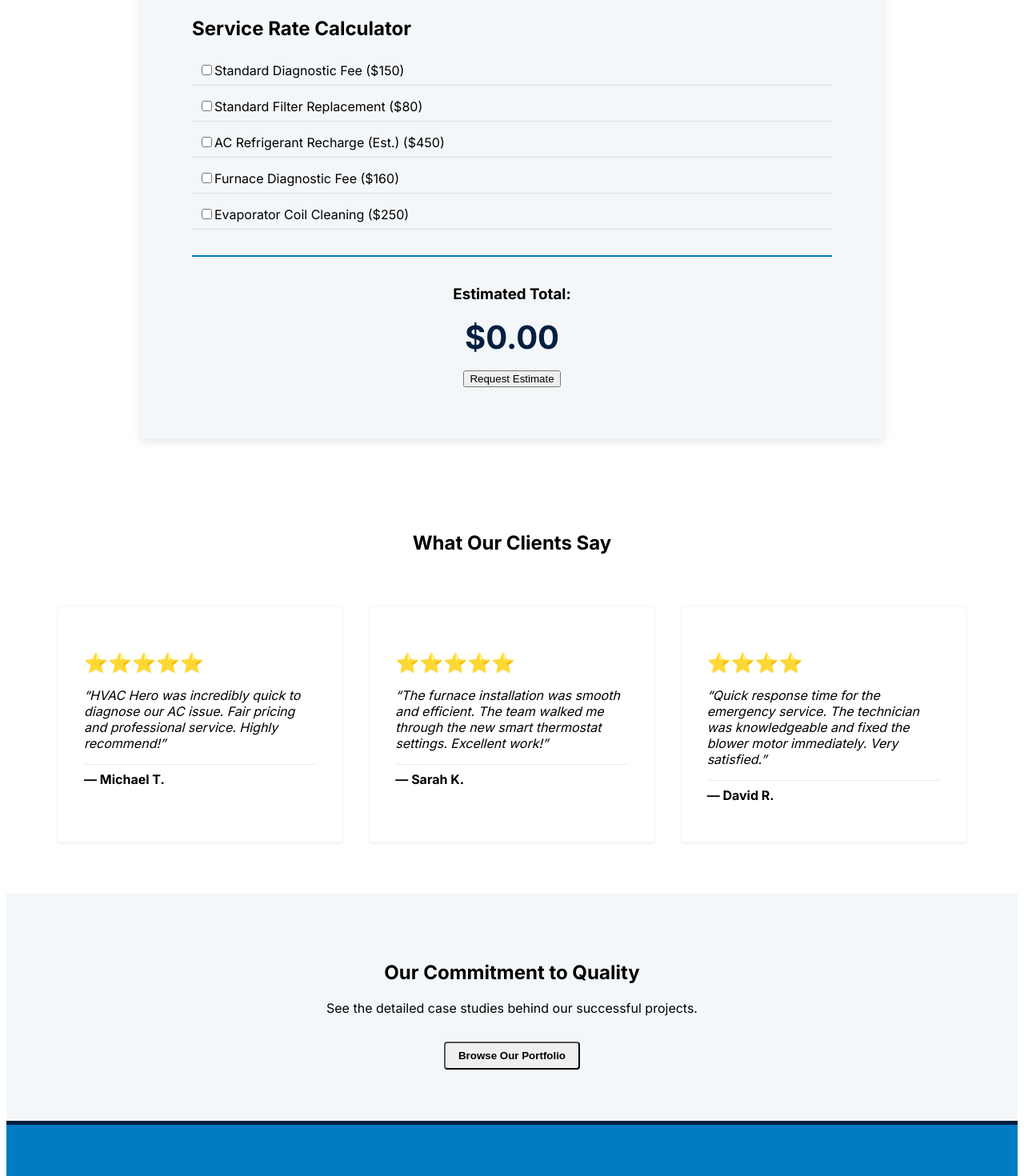
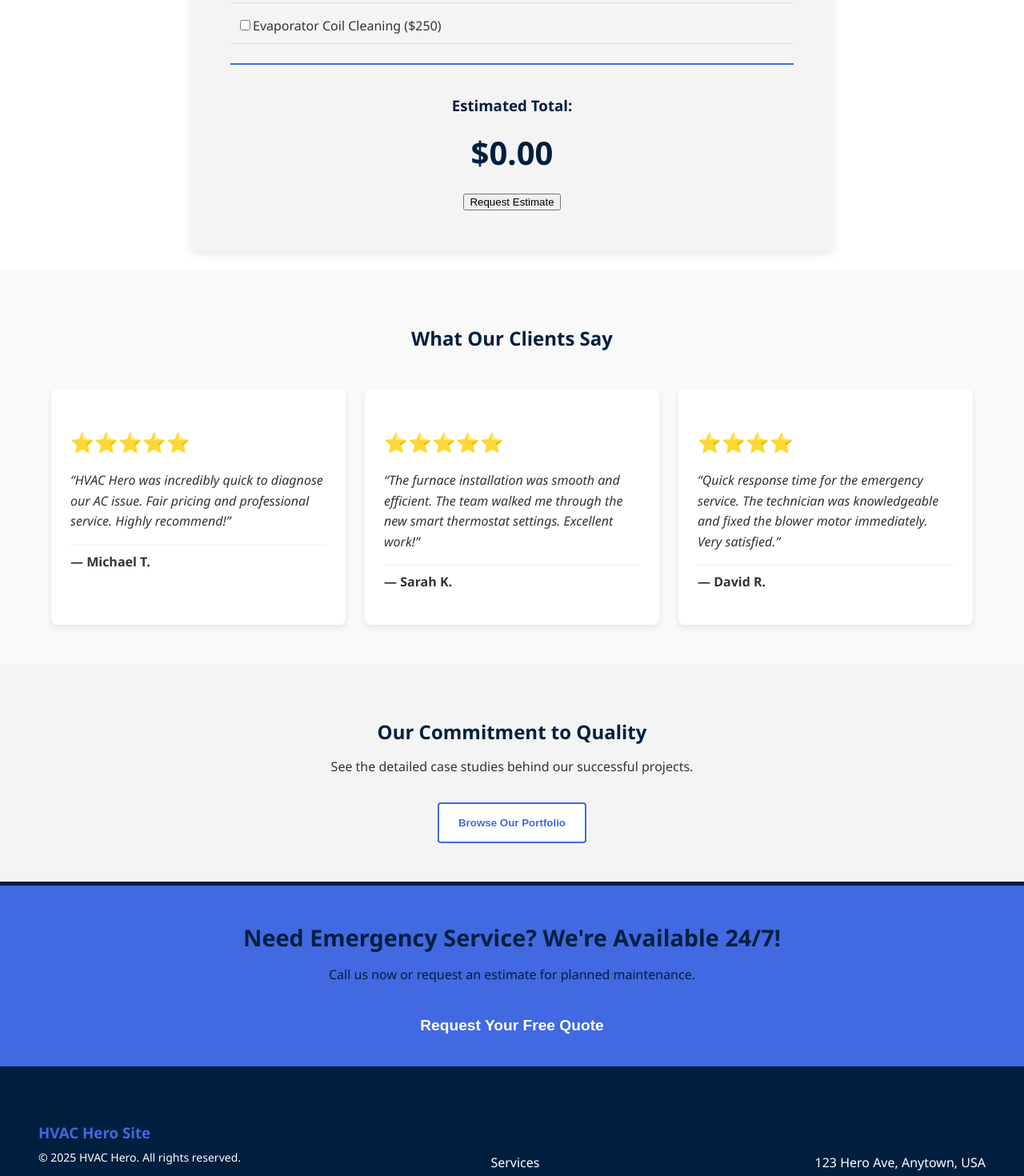
Before and after one commit to Marjory00/hvac-hero-site, a Next.js app: page / in a window 1280 px wide. Shown: the part 900-2370 px from the top of the page at 80% size. Built offline with nearby package versions, Linux system fonts and the light colour scheme.

Commit message:
cards css

```diff
--- a/src/app/globals.css
+++ b/src/app/globals.css
@@ -1,19 +1,120 @@
-/* src/app/globals.css */
+/*
+|--------------------------------------------------------------------------
+| 1. CSS VARIABLES (CUSTOM PROPERTIES)
+|--------------------------------------------------------------------------
+| Defines the core design system for colors, spacing, and typography.
+*/
+
 :root {
-  /* Colors: Use HVAC-themed colors (Blue for Cool, Orange for Heat) */
-  --color-navy: #041f40;
-  --color-sky-blue: #007bc4;
-  --color-safety-orange: #ff7f00;
-  --color-light-gray: #f4f7f9;
-  --color-text-dark: #333333;
+  /* Colors */
+  --color-navy: #001f3f;       /* Primary/Deep Blue */
+  --color-sky-blue: #4169e1;   /* Secondary/Action Blue */
+  --color-green: #28a745;      /* Success/Confirmation */
+  --color-red: #dc3545;        /* Error/Danger */
+  --color-light-gray: #f4f4f4; /* Light Section Background */
+  --color-text-primary: #333;
+  --color-text-secondary: #555;
+  --color-background: #ffffff;
+  --color-background-secondary: #f9f9f9;
 
-  /* Spacing Scale (based on an 8px grid) */
-  --space-xs: 4px;
-  --space-sm: 8px;
-  --space-md: 16px;
-  --space-lg: 32px;
-  --space-xl: 64px;
+  /* Spacing Scale (based on a 8px grid) */
+  --space-xs: 0.25rem;  /* 4px */
+  --space-sm: 0.5rem;   /* 8px */
+  --space-md: 1rem;     /* 16px */
+  --space-lg: 1.5rem;   /* 24px */
+  --space-xl: 3rem;     /* 48px */
+  --space-2xl: 4rem;    /* 64px */
 
   /* Border Radius */
   --radius-sm: 4px;
+  --radius-md: 8px;
 }
+
+/*
+|--------------------------------------------------------------------------
+| 2. GLOBAL RESET AND BASE TYPOGRAPHY
+|--------------------------------------------------------------------------
+| Applies base styles and restores brand colors to headings and links.
+*/
+
+* {
+  box-sizing: border-box;
+}
+
+body {
+  font-family: 'Segoe UI', Tahoma, Geneva, Verdana, sans-serif;
+  line-height: 1.6;
+  color: var(--color-text-primary);
+  margin: 0;
+  padding: 0;
+  background-color: var(--color-background);
+}
+
+/* Headings: Restore primary brand color */
+h1, h2, h3, h4, h5, h6 {
+  font-weight: 700;
+  line-height: 1.2;
+  color: var(--color-navy); /* Headings use the deep navy color */
+  margin-top: var(--space-lg);
+  margin-bottom: var(--space-sm);
+}
+
+/* Links */
+a {
+  color: var(--color-sky-blue);
+  text-decoration: none;
+  transition: color 0.2s ease-in-out;
+}
+a:hover {
+  color: var(--color-navy);
+}
+
+/*
+|--------------------------------------------------------------------------
+| 3. GLOBAL UTILITY CLASSES
+|--------------------------------------------------------------------------
+| Classes that directly replace common inline styles used across pages.
+*/
+
+/* Layout Containers */
+.container {
+  max-width: 1200px;
+  margin: 0 auto;
+  padding: 0 var(--space-md); /* Ensures horizontal padding on small screens */
+}
+
+/* Section Padding (used to replace hardcoded padding on <section> elements) */
+.section-padding {
+  padding: var(--space-xl) 0;
+}
+.section-padding-vertical {
+  padding-top: var(--space-xl);
+  padding-bottom: var(--space-xl);
+}
+
+/* Text Alignment */
+.text-center {
+  text-align: center;
+}
+
+/* Backgrounds */
+.bg-secondary {
+  background-color: var(--color-background-secondary);
+}
+
+/* Grid Layout for Cards (used for Services, Projects, Testimonials) */
+.card-grid {
+  display: grid;
+  /* Auto-fit columns, ensuring min-width of 300px */
+  grid-template-columns: repeat(auto-fit, minmax(300px, 1fr));
+  gap: var(--space-lg);
+  margin-top: var(--space-xl);
+}
+
+/* Service Grid (specific services page grid) */
+.service-grid {
+  /* You can refine this specifically if it needs a different min-width than the general card-grid */
+  display: grid;
+  grid-template-columns: repeat(auto-fit, minmax(350px, 1fr));
+  gap: var(--space-lg);
+}
--- a/src/components/UI/Button/Button.module.css
+++ b/src/components/UI/Button/Button.module.css
@@ -1,19 +1,31 @@
+/* src/components/UI/Button/Button.module.css */
 
 .button {
-  padding: var(--space-sm) var(--space-md);
+  padding: var(--space-md) var(--space-lg);
+  border: none;
   border-radius: var(--radius-sm);
-  font-weight: 600;
   cursor: pointer;
-  transition: background-color 0.2s ease;
+  font-weight: bold;
+  transition: background-color 0.2s, transform 0.1s;
 }
 
 .primary {
   background-color: var(--color-sky-blue);
   color: white;
-  border: 1px solid var(--color-sky-blue);
 }
 
 .primary:hover {
-  background-color: #006aa6; /* Slightly darker hover state */
+  background-color: var(--color-navy);
 }
-/* Add styles for .secondary and .ghost */
+
+.secondary {
+  background-color: white;
+  color: var(--color-sky-blue);
+  border: 2px solid var(--color-sky-blue);
+}
+
+.secondary:hover {
+  background-color: var(--color-sky-blue);
+  color: white;
+}
+/* Add .ghost variant styles as well */
--- a/src/components/UI/Card/Card.module.css
+++ b/src/components/UI/Card/Card.module.css
@@ -1,15 +1,15 @@
+/* src/components/UI/Card/Card.module.css */
 
-/* src/components/UI/Card/Card.module.css */
 .card {
-  /* Use your defined CSS Variables */
+  background-color: var(--color-background);
+  /* Restore the generous padding you had inline */
   padding: var(--space-lg);
-  border: 1px solid var(--color-light-gray);
-  border-radius: var(--radius-sm);
-  box-shadow: 0 2px 4px rgba(0, 0, 0, 0.05);
-  background-color: var(--color-background);
-  transition: transform 0.2s;
+  border-radius: var(--radius-md);
+  box-shadow: 0 4px 8px rgba(0, 0, 0, 0.08); /* Restore elevation/shadow */
+  transition: transform 0.3s ease;
 }
 
 .card:hover {
-  transform: translateY(-2px); /* Subtle hover effect */
+  transform: translateY(-5px);
+  box-shadow: 0 6px 12px rgba(0, 0, 0, 0.15);
 }
```
Also changed, not shown: src/app/about/page.tsx (added, +56 -0 lines), src/app/projects/[slug]/page.tsx (+18 -40 lines), src/app/projects/page.tsx (added, +25 -0 lines), src/components/Sections/ProjectCard.tsx (added, +33 -0 lines).
